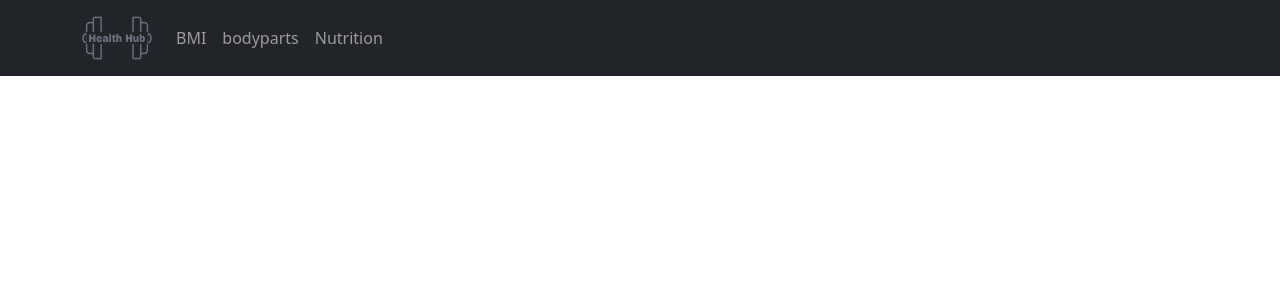
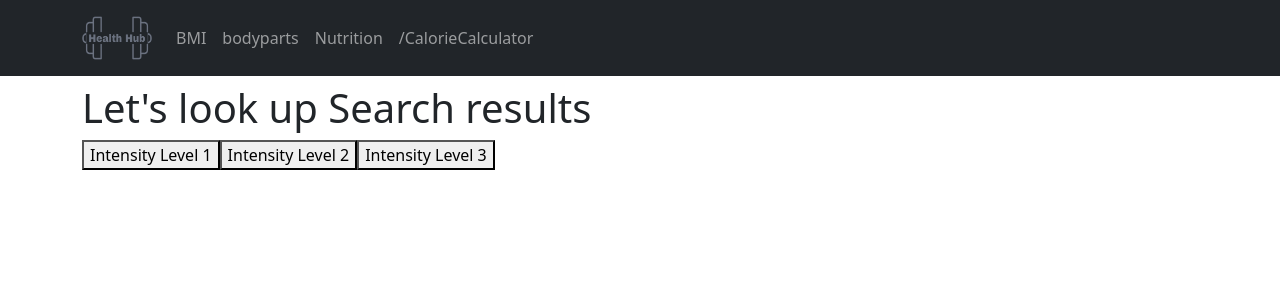
Before and after one commit to ihsanm/Health-Hub, a React (Create React App) app: page /CalorieCalculator in a window 1280 px wide. Shown: the top 300 px of the page. Built offline with nearby package versions, Linux system fonts and the light colour scheme.

Commit message:
Calories Calulator

```diff
--- a/src/App.js
+++ b/src/App.js
@@ -5,11 +5,10 @@ import BmiCalculator from "./components/BmiCalculator";
 import Navbar from "./components/NavBar";
 import "bootstrap/dist/css/bootstrap.min.css";
 import HomePage from './components/homePage';
+import CalorieSearchResults from "./components/caloriescaluclator/CalorieCalculator";
+
 import {
-  BrowserRouter,
-  Routes,
-  Route,
-  Link
+  BrowserRouter, Routes, Route,Link
 } from 'react-router-dom';
 
 import Nutrition from "./components/Nutrition/Nutrition";
@@ -25,7 +24,7 @@ function App() {
           <Route path='/Bmicalculator' element ={<BmiCalculator />}/>
           <Route path='/bodyparts' element ={<Bodyparts />}/>
           <Route path='/nutrition' element ={<Nutrition />}/>
-
+          <Route path='/CalorieCalculator' element ={<CalorieSearchResults />}/>
         </Routes>
       </div>
     </BrowserRouter>
--- a/src/components/NavBar.js
+++ b/src/components/NavBar.js
@@ -1,34 +1,30 @@
-import Container from 'react-bootstrap/Container';
-import Nav from 'react-bootstrap/Nav';
-import Navbar from 'react-bootstrap/Navbar';
-import logo from "../assets/logo-no-background.png"
-import BmiCalculator from './BmiCalculator';
-import Bodyparts from './bodyparts';
-import Nutrition from './Nutrition/Nutrition';
+import Container from 'react-bootstrap/Container'
+import Nav from 'react-bootstrap/Nav'
+import Navbar from 'react-bootstrap/Navbar'
+import logo from '../assets/logo-no-background.png'
+import BmiCalculator from './BmiCalculator'
+import Bodyparts from './bodyparts'
+import Nutrition from './Nutrition/Nutrition'
+import CalorieSearchResults from './caloriescaluclator/CalorieCalculator'
 
-
-
-
-function Navibar() {
+function Navibar () {
   return (
-
-
-
     <>
-      <Navbar bg="dark" variant="dark">
+      <Navbar bg='dark' variant='dark'>
         <Container>
-          <Navbar.Brand href="/"><img src={logo} alt="logo" className="logo-img"/></Navbar.Brand>
-          <Nav className="me-auto">
-            <Nav.Link href="/BmiCalculator">BMI</Nav.Link>
-            <Nav.Link href="/bodyparts">bodyparts</Nav.Link>
-            <Nav.Link href="/Nutrition">Nutrition</Nav.Link>
-
+          <Navbar.Brand href='/'>
+            <img src={logo} alt='logo' className='logo-img' />
+          </Navbar.Brand>
+          <Nav className='me-auto'>
+            <Nav.Link href='/BmiCalculator'>BMI</Nav.Link>
+            <Nav.Link href='/bodyparts'>bodyparts</Nav.Link>
+            <Nav.Link href='/Nutrition'>Nutrition</Nav.Link>
+            <Nav.Link href='/CalorieCalculator'>/CalorieCalculator</Nav.Link>
           </Nav>
         </Container>
       </Navbar>
-
     </>
-  );
+  )
 }
 
-export default Navibar;
+export default Navibar
--- /dev/null
+++ b/src/components/caloriescaluclator/CalorieCalculator.js
@@ -0,0 +1,61 @@
+import React, { useState } from 'react'
+import '../../App.css'
+
+
+async function result (intensitylevel) {
+  const options = {
+    method: 'GET',
+    headers: {
+      'X-RapidAPI-Key': 'b37364f82fmshaeba03fc70db41dp1d070djsn1ba926350f43',
+      'X-RapidAPI-Host': 'fitness-calculator.p.rapidapi.com'
+    }
+  }
+  const res = await fetch(
+    `https://fitness-calculator.p.rapidapi.com/activities?intensitylevel=${intensitylevel}`,
+    options
+  )
+  return await res.json()
+}
+
+export default function CalorieSearchResults () {
+  const [results, setResults] = useState(null)
+
+  const handleClick = async intensitylevel => {
+    try {
+      const response = await result(intensitylevel)
+      console.log(response)
+      setResults(response.data)
+    } catch (err) {
+      setResults({ error: 'Search not found' })
+    }
+  }
+  function Filter ({ results, handleClick }) {
+    const [activities, setActivities] = useState([])
+
+    return (
+      <div className='filter-container'>
+        <button onClick={() => handleClick(1)}>Intensity Level 1</button>
+        <button onClick={() => handleClick(2)}>Intensity Level 2</button>
+        <button onClick={() => handleClick(3)}>Intensity Level 3</button>
+      </div>
+    )
+  }
+  return (
+    <div className='CalorieSearchResults'>
+      <h1>Let's look up Search results</h1>
+
+      <Filter handleClick={handleClick} results={results} />
+
+      {results && (
+        <div className='results'>
+          <h2>Search Results</h2>
+          <ul>
+            {results.map(result => (
+              <div key={result._id}>{result.description}</div>
+            ))}
+          </ul>
+        </div>
+      )}
+    </div>
+  )
+}
```
